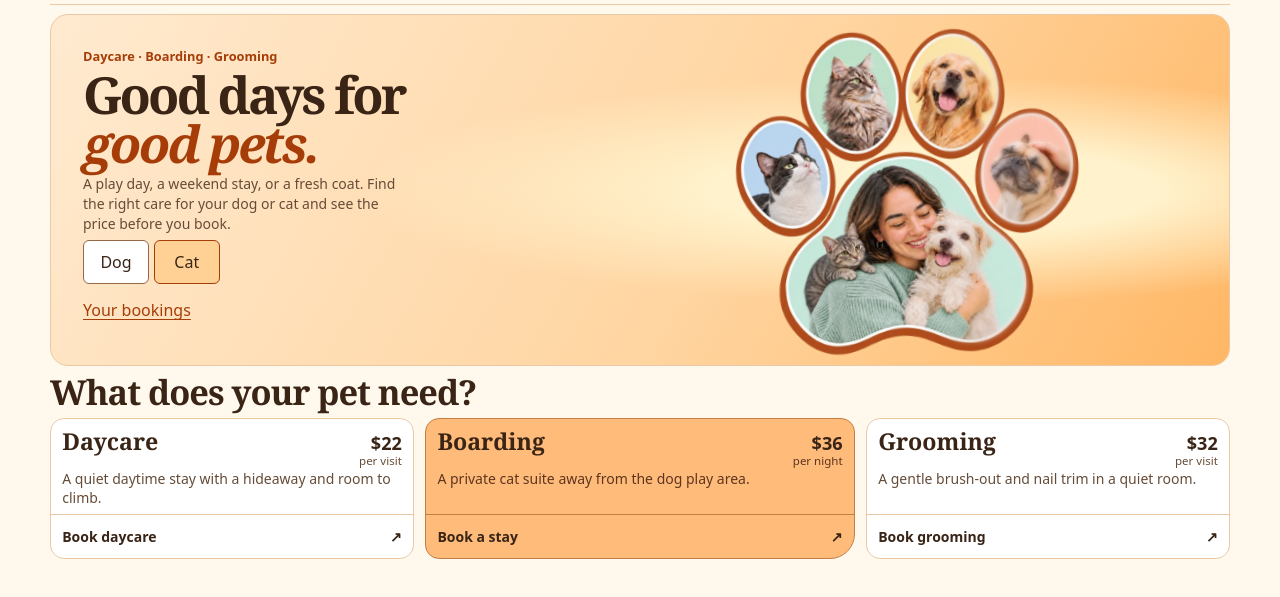
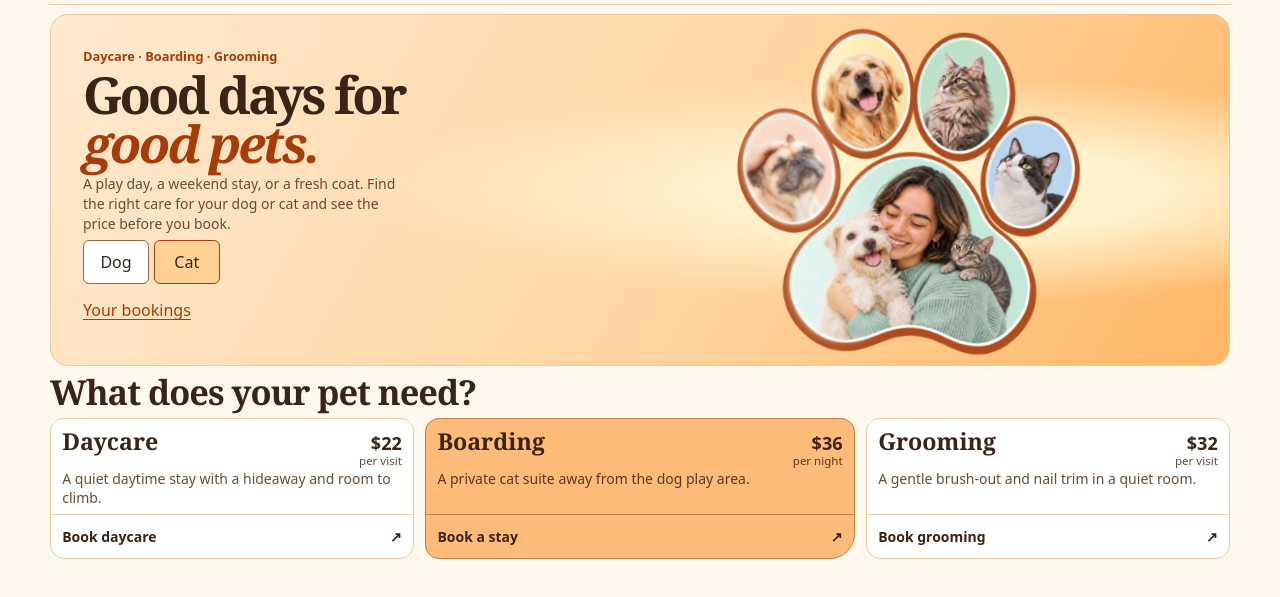
Before and after one commit to wesleybertolaia/wesbertolaia.github.io, a plain HTML site: page pawday/index.html in a window 1280 px wide. Both pictures are taken after a click on the button "Cat". Shown: the part 59-656 px from the top of the page. Drawn offline with Linux system fonts and the light colour scheme.

Commit message:
Start PawBuddies artwork sharp and soften the unselected side

```diff
--- a/pawday/index.html
+++ b/pawday/index.html
@@ -5,7 +5,7 @@
   <meta name="viewport" content="width=device-width, initial-scale=1">
   <meta name="description" content="PawBuddies daycare, boarding and grooming for dogs and cats.">
   <title>PawBuddies | Daycare, boarding & grooming</title>
-  <link rel="stylesheet" href="./pawday.css?v=gentle-focus">
+  <link rel="stylesheet" href="./pawday.css?v=portrait-focus">
   <script src="../locale.js?v=pawbuddies" defer></script>
   <script src="./pawday.js?v=steady-switch" defer></script>
 </head>
@@ -26,7 +26,7 @@
         </div>
         <a class="button preview-launch" href="#services">Find pet care</a>
       </div>
-      <figure class="portrait" data-pet="dog" aria-hidden="true">
+      <figure class="portrait" aria-hidden="true">
         <img class="portrait-base" src="./pawday-paw.webp?v=soft-focus" alt="" width="840" height="840" fetchpriority="high">
       </figure>
     </section>
--- a/pawday/pawday.css
+++ b/pawday/pawday.css
@@ -90,6 +90,7 @@ h1 em { color: var(--burnt-orange); }
   width: min(92%, 460px, 52svh);
 }
 .portrait img { position: relative; display: block; width: 100%; height: auto; }
+.portrait img,.portrait::after { transform: scaleX(-1); }
 @property --pet-focus {
   syntax: "<number>";
   inherits: true;
@@ -102,8 +103,9 @@ h1 em { color: var(--burnt-orange); }
   position: absolute;
   inset: 0;
   pointer-events: none;
+  opacity: 0;
   background: var(--artwork) center / contain no-repeat;
-  filter: blur(clamp(1px, .38vw, 2.2px));
+  filter: blur(clamp(1px, .38vw, 2.2px)) brightness(1.22) saturate(.68);
   mask-image: var(--artwork), linear-gradient(90deg,
     rgb(0 0 0 / calc(.3 - var(--blur-weight))) 26%,
     transparent 46% 54%,
@@ -113,8 +115,9 @@ h1 em { color: var(--burnt-orange); }
   mask-repeat: no-repeat;
   mask-composite: intersect;
 }
-.portrait[data-pet="cat"] { --pet-focus: .44; rotate: -2deg; }
-.portrait[data-pet="dog"] { --pet-focus: -.44; rotate: 2deg; }
+.portrait[data-pet]::after { opacity: 1; }
+.portrait[data-pet="cat"] { --pet-focus: .44; rotate: 2deg; }
+.portrait[data-pet="dog"] { --pet-focus: -.44; rotate: -2deg; }
 @media (min-width: 665px) and (min-height: 400px) {
   .hero-actions > .button { display: none; }
 }
@@ -248,6 +251,7 @@ header .language-toggle button[aria-pressed=true] { background: #ffead0; border-
     animation: settle-in .75s ease-out both;
     transition: --pet-focus .42s ease, rotate .46s cubic-bezier(.28,.78,.2,1);
   }
+  .portrait::after { transition: opacity .3s ease; }
   .species button { transition: background-color .2s ease, border-color .2s ease; }
   .landing-dialog[open]::backdrop { animation: settle-in .35s ease both; }
   .service-action { transition: background-color .18s ease, color .18s ease; }
```
Also changed, not shown: index.html (+1 -1 lines).
